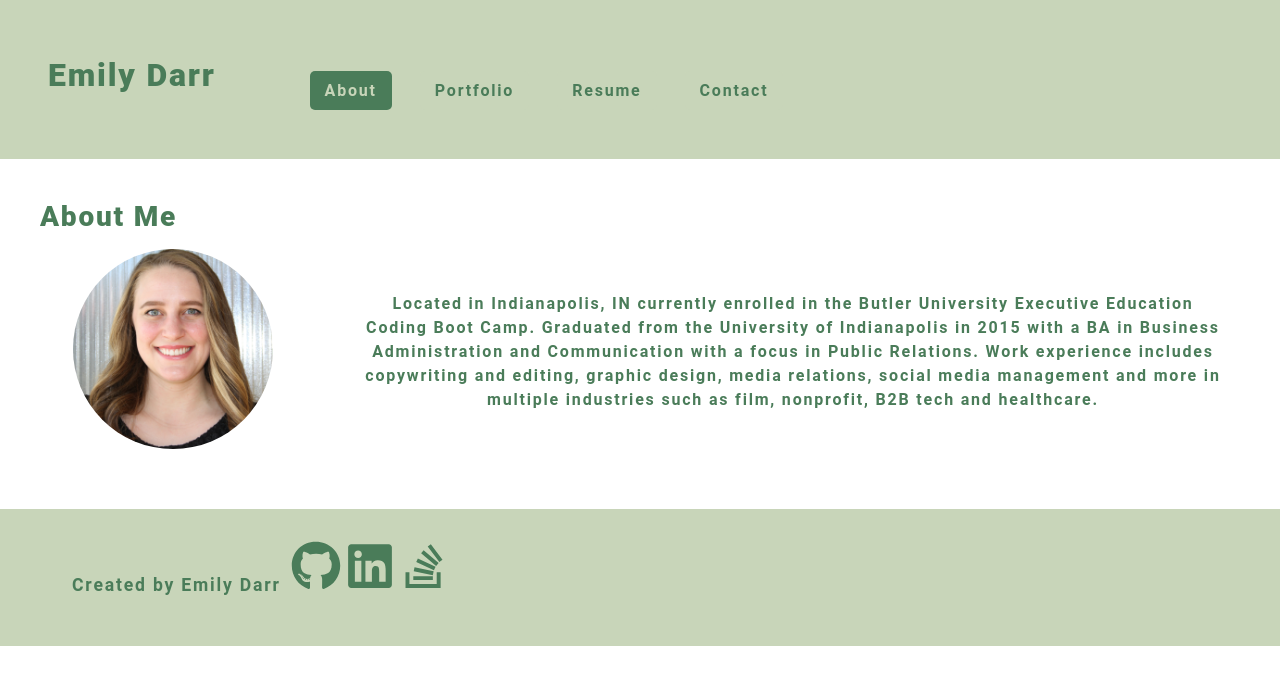
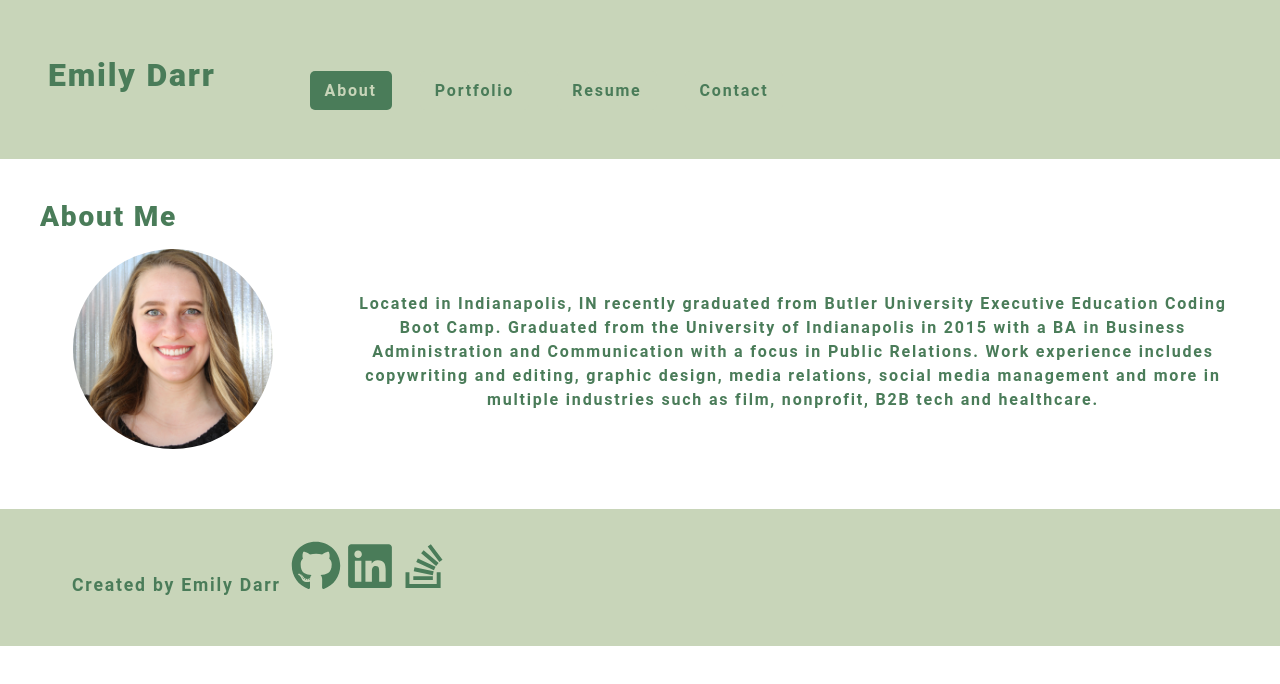
Before and after one commit to emilyadarr/portfolio-react, a React (Create React App) app: page / in a window 1280 px wide. Shown: the top 684 px of the page. Built offline with nearby package versions, Linux system fonts and the light colour scheme.

Commit message:
update to bio

```diff
--- a/src/components/About/index.js
+++ b/src/components/About/index.js
@@ -7,7 +7,7 @@ function About() {
       <h3 id="about">About Me</h3>
       <div className="bio">
         <img src={headshot} className="headshot" alt='headshot' />
-        <p>Located in Indianapolis, IN currently enrolled in the Butler University Executive Education Coding Boot Camp. Graduated from the University of Indianapolis in 2015 with a BA in Business Administration and Communication with a focus in Public Relations. Work experience includes copywriting and editing, graphic design, media relations, social media management and more in multiple industries such as film, nonprofit, B2B tech and healthcare.</p>
+        <p>Located in Indianapolis, IN recently graduated from Butler University Executive Education Coding Boot Camp. Graduated from the University of Indianapolis in 2015 with a BA in Business Administration and Communication with a focus in Public Relations. Work experience includes copywriting and editing, graphic design, media relations, social media management and more in multiple industries such as film, nonprofit, B2B tech and healthcare.</p>
       </div>
     </section>
   );
```
